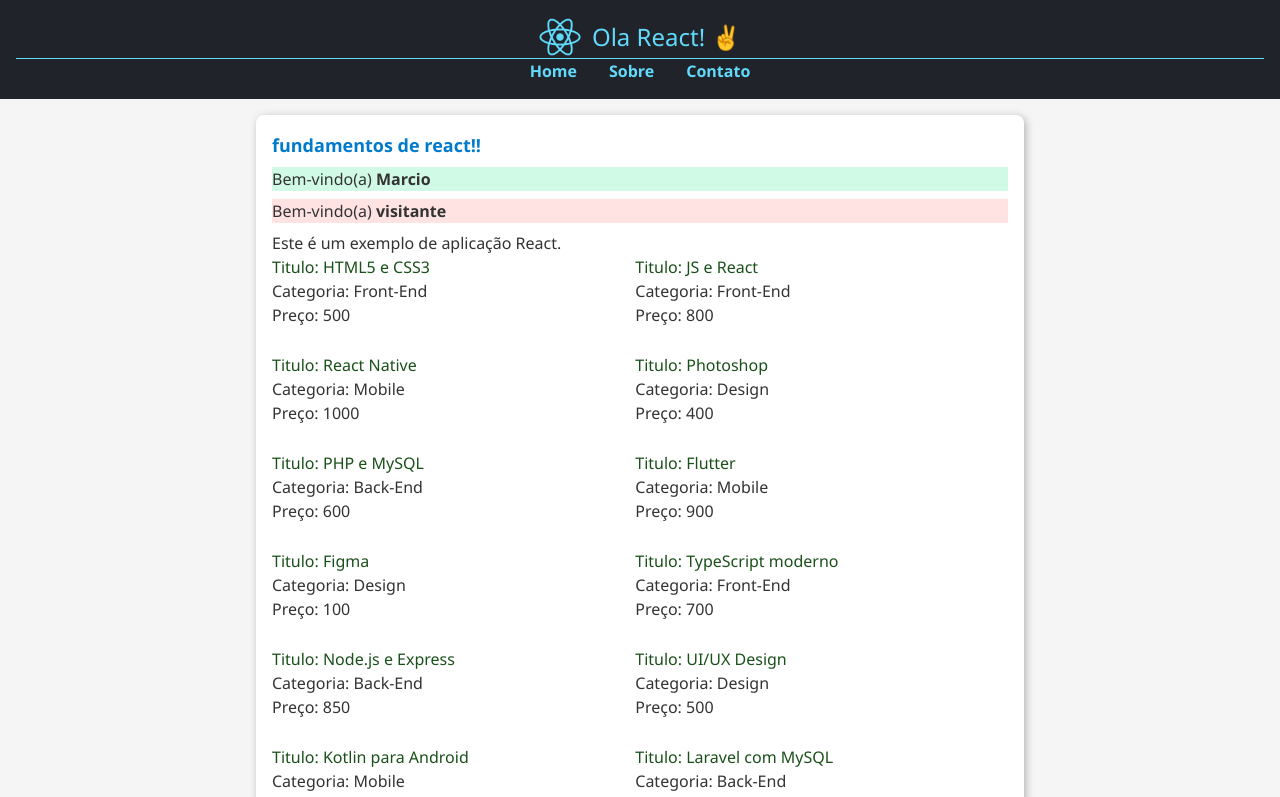
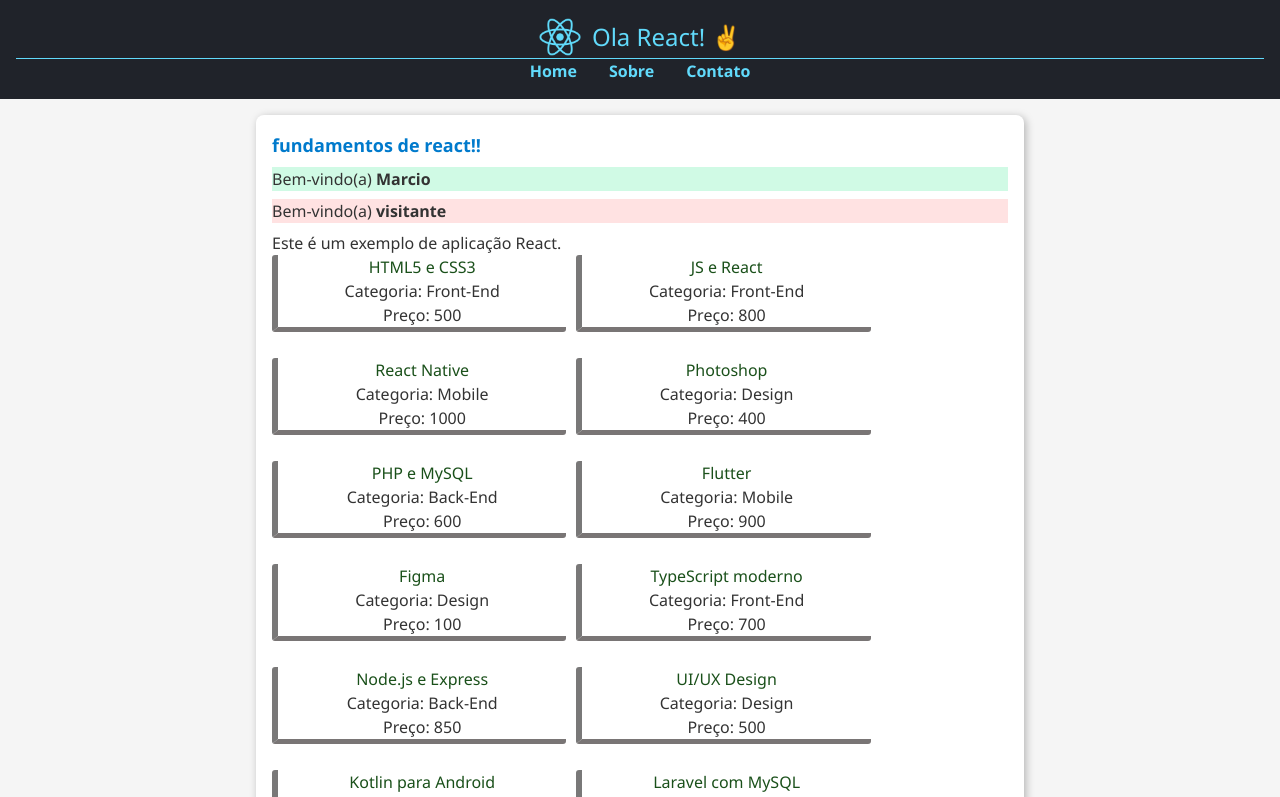
Before and after one commit to Moreira-Marcio/react-fundamentos, a React (Vite) app: page / in a window 1280 px wide. Shown: the top 797 px of the page. Built offline with nearby package versions, Linux system fonts and the light colour scheme.

Commit message:
atualiza readme

```diff
--- a/src/components/Conteudo/Artigo/Artigo.tsx
+++ b/src/components/Conteudo/Artigo/Artigo.tsx
@@ -9,7 +9,7 @@ export default function Artigo({ dados }: ArtigoProps) {
   const { titulo, preco, categoria } = dados;
   return (
     <article className={estilos.artigo}>
-      <h3>Titulo: {titulo} </h3>
+      <h3> {titulo} </h3>
       <p>Categoria: {categoria}</p>
       <p>Preço: {preco}</p>
     </article>
--- a/src/components/Conteudo/ListaCursos/ListaCursos.module.css
+++ b/src/components/Conteudo/ListaCursos/ListaCursos.module.css
@@ -4,9 +4,16 @@
     justify-content: flex-start;
     flex-wrap: wrap;
     gap: 10px;
+    h3 {
+      text-decoration: solid 4px;
+    }
 
     article {
-      width: 48%;
+      width: 40%;
+      border-left: 6px solid rgb(121, 120, 120);
+      border-bottom: 5px solid rgb(121, 117, 117);
+      border-radius: 3px;
+      text-align: center;
     }
   }
 }
```
Also changed, not shown: 1 other file (tests, documents, lock files or other folders).
